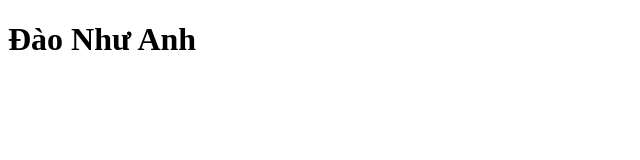
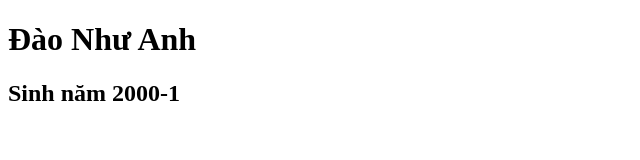
Before and after one commit to nhuanh9/demo-git-c02, a plain HTML site: page index.html in a window 1280 px wide. Shown: the whole page, without its empty margins (0-640 px from the left). Drawn offline with Linux system fonts and the light colour scheme.

Commit message:
lại thêm năm sinh

```diff
--- a/index.html
+++ b/index.html
@@ -6,5 +6,6 @@
 </head>
 <body>
 <h1>Đào Như Anh</h1>
+<h2>Sinh năm 2000-1</h2>
 </body>
 </html>
```
